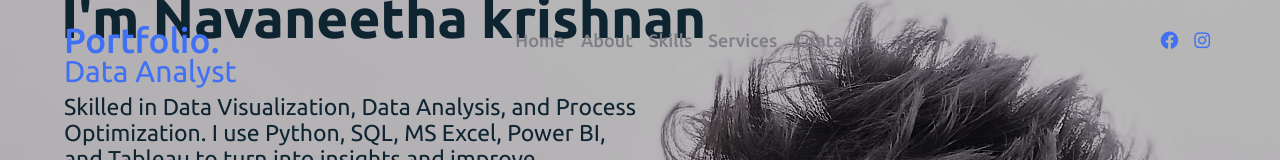
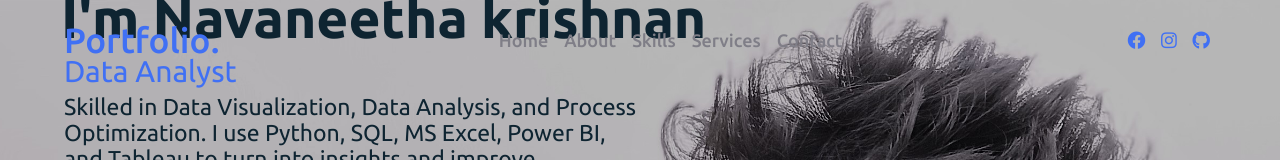
Before and after one commit to knavee12345/portfolio, a plain HTML site: page index.html in a window 1280 px wide. Shown: the top 160 px of the page. Drawn offline with Linux system fonts and the light colour scheme.

Commit message:
cv updated

```diff
--- a/index.html
+++ b/index.html
@@ -34,6 +34,7 @@
       <div class="media-icons">
         <a href="https://www.facebook.com/navee.navaneethakrishnan/"><i class="fab fa-facebook-f"></i></a>
         <a href="https://www.instagram.com/na_va_nee_tha/"><i class="fab fa-instagram"></i></a>
+        <a href="https://github.com/knavee12345"><i class="fab fa-github"></i></a>
       </div>
     </div>
     <div class="menu-btn">
```
Also changed, not shown: 1 other file.
